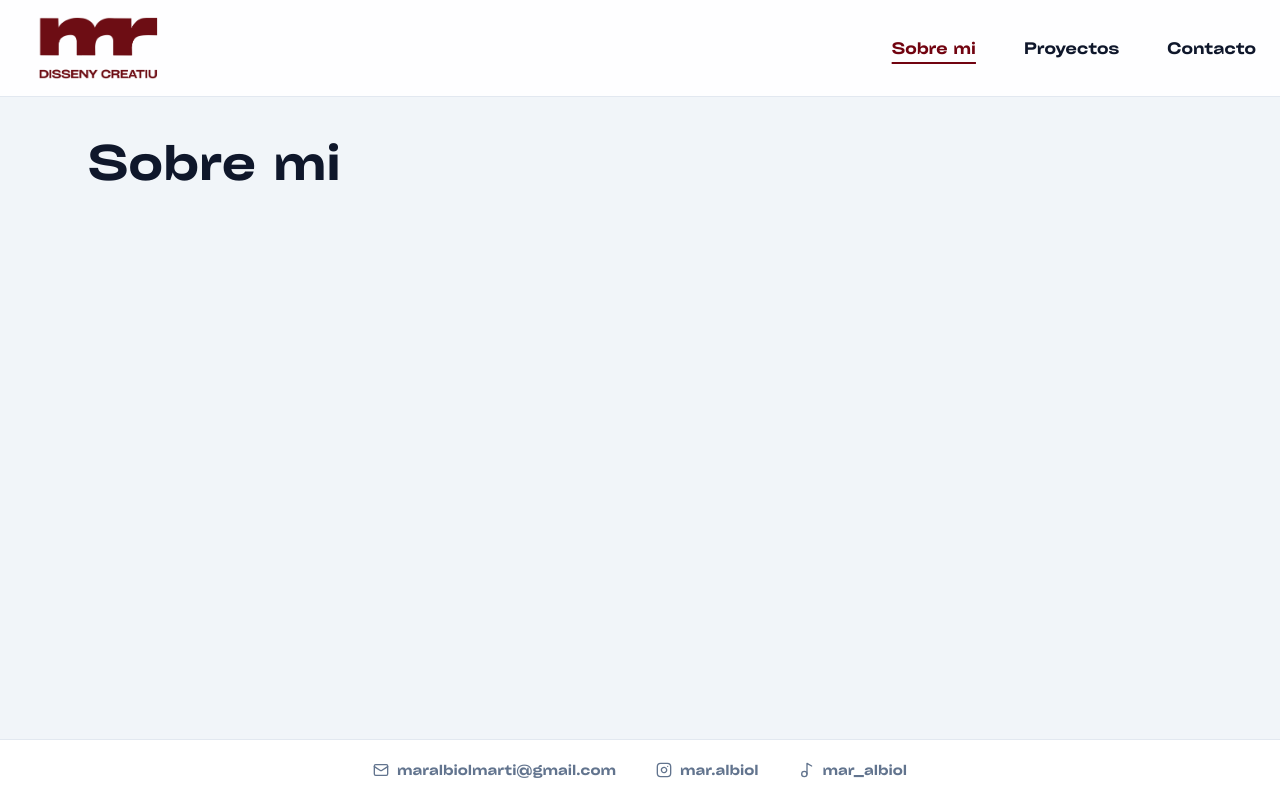
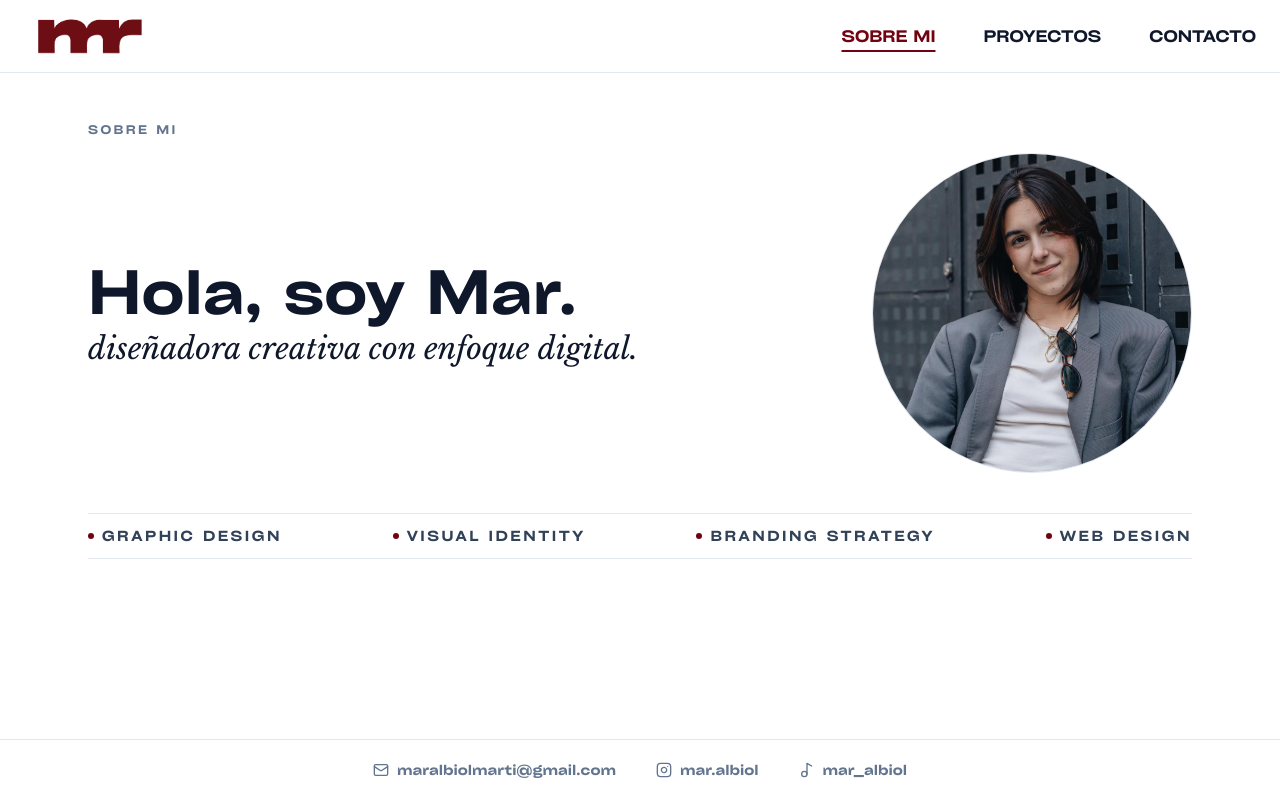
Before and after one commit to maralbiolmarti-svg/Web-Portfolio-Mar-Albiol-, a Vue app: page /#/sobre-mi in a window 1280 px wide. Built offline with nearby package versions, Linux system fonts and the light colour scheme.

Commit message:
Creación primera sección del Sobre mí

```diff
--- a/src/App.vue
+++ b/src/App.vue
@@ -8,13 +8,13 @@ const isActive = (path: string): boolean => route.path === path
 </script>
 
 <template>
-  <div class="min-h-screen bg-slate-100 text-slate-900 flex flex-col">
+  <div class="min-h-screen bg-white text-slate-900 flex flex-col">
     <header class="border-b border-slate-200 bg-white/90 backdrop-blur">
       <div class="w-full px-3 py-4 md:px-4 md:py-3 lg:px-6 lg:py-3 flex items-center justify-between gap-4">
         <RouterLink to="/" aria-label="Ir a inicio">
           <img
-            src="/imagenes/logo-tagline.png"
-            class="h-14 w-auto object-contain md:h-16 lg:h-18"
+            src="/imagenes/logo.png"
+            class="h-8 w-auto object-contain md:h-10 lg:h-12"
             alt="Logo de Mar Albiol"
           >
         </RouterLink>
@@ -29,7 +29,7 @@ const isActive = (path: string): boolean => route.path === path
                   'text-[#710310] underline underline-offset-8 decoration-2': isActive('/sobre-mi')
                 }"
               >
-                Sobre mi
+                SOBRE MI
               </RouterLink>
             </li>
             <li>
@@ -40,7 +40,7 @@ const isActive = (path: string): boolean => route.path === path
                   'text-[#710310] underline underline-offset-8 decoration-2': isActive('/proyectos')
                 }"
               >
-                Proyectos
+                PROYECTOS
               </RouterLink>
             </li>
             <li>
@@ -51,7 +51,7 @@ const isActive = (path: string): boolean => route.path === path
                   'text-[#710310] underline underline-offset-8 decoration-2': isActive('/contacto')
                 }"
               >
-                Contacto
+                CONTACTO
               </RouterLink>
             </li>
           </ul>
@@ -97,3 +97,7 @@ const isActive = (path: string): boolean => route.path === path
     </footer>
   </div>
 </template>
+
+<style>
+
+</style>
--- /dev/null
+++ b/src/data/sobreMi.ts
@@ -0,0 +1,13 @@
+export interface AboutData {
+  sectionLabel: string
+  TitleLines: string[]
+  imageSrc: string
+  focusAreas: string[]
+}
+
+export const introCv: AboutData = {
+  sectionLabel: 'Sobre mi',
+  TitleLines: ['Hola, soy Mar.', 'diseñadora creativa', 'con enfoque digital.'],
+  imageSrc: '/imagenes/mar.portada3.jpeg',
+  focusAreas: ['Graphic Design', 'Visual Identity', 'Branding strategy', 'Web Design'],
+}
--- a/src/pages/home/Home.vue
+++ b/src/pages/home/Home.vue
@@ -1,13 +1,28 @@
 <script setup lang="ts"></script>
 
 <template>
-  <section class="mx-auto w-full max-w-6xl px-6 py-10 md:py-14">
-    <h1 class="text-4xl font-bold tracking-tight md:text-6xl">Portfolio creativo</h1>
+  <section class="mx-auto w-full max-w-6xl px-6 pt-6 pb-1 md:pt-8 md:pb-2 lg:mx-0 lg:max-w-none lg:pt-10 lg:pb-2">
+    <div class="min-h-[66vh] md:min-h-[70vh] lg:min-h-[72vh] flex flex-col justify-end">
+      <div class="flex flex-col items-start gap-5 md:gap-7">
+        <h1 class="leading-[0.88] tracking-tight text-[4rem] font-black sm:text-[5.5rem] md:text-[7.5rem] lg:text-[9rem]">
+          Portfolio
+          <br>
+          Personal
+        </h1>
 
-    <img
-      class="mt-2 h-70 w-full object-cover md:h-115"
-      src="/imagenes/mar.portada3.jpeg"
-      alt="Imagen principal del portfolio"
-    >
+        <p class="baskerville-text whitespace-nowrap text-sm leading-snug text-slate-700 sm:text-[1.35rem] md:text-[2rem] lg:text-[2.5rem]">
+          Disseny creatiu amb perspectiva
+        </p>
+      </div>
+    </div>
   </section>
 </template>
+
+<style scoped>
+@import url('https://fonts.googleapis.com/css2?family=Libre+Baskerville:ital,wght@0,400;0,700;1,400&display=swap');
+
+.baskerville-text {
+  font-family: 'Libre Baskerville', serif;
+  font-style: italic;
+}
+</style>
--- a/src/pages/sobre-mi/SobreMi.vue
+++ b/src/pages/sobre-mi/SobreMi.vue
@@ -1,5 +1,47 @@
+<script setup lang="ts">
+import { introCv } from '@/data/sobreMi'
+</script>
+
 <template>
-  <section class="mx-auto w-full max-w-6xl px-6 py-10 text-slate-900">
-    <h1 class="text-3xl font-bold md:text-5xl">Sobre mi</h1>
+  <section class="mx-auto w-full max-w-6xl px-6 py-8 md:py-12 text-slate-900">
+    <p class="text-xs tracking-[0.2em] uppercase text-slate-500">{{ introCv.sectionLabel }}</p>
+
+    <div class="mt-4 grid items-center gap-10 lg:grid-cols-[1.2fr_0.8fr] lg:gap-14">
+      <div class="order-2 lg:order-1">
+        <h1 class="text-4xl font-black leading-[0.95] sm:text-5xl lg:text-6xl">
+          <span class="block">{{ introCv.TitleLines[0] }}</span>
+          <span class="about-alt-font mt-4 block whitespace-nowrap text-[0.5em] leading-[1.02] font-normal">
+            {{ introCv.TitleLines[1] }} {{ introCv.TitleLines[2] }}
+          </span>
+        </h1>
+      </div>
+
+      <div class="order-1 justify-self-center lg:order-2 lg:justify-self-end">
+        <div class="relative h-64 w-64 overflow-hidden rounded-full border border-slate-200 bg-slate-50 sm:h-72 sm:w-72 lg:h-80 lg:w-80">
+          <img
+            :src="introCv.imageSrc"
+            class="h-full w-full object-cover"
+          >
+        </div>
+      </div>
+    </div>
+
+    <div class="mt-10 overflow-hidden border-y border-slate-200 py-3">
+      <div class="flex w-full flex-wrap items-center justify-center gap-y-3 gap-x-8 text-center text-xs uppercase tracking-[0.18em] text-slate-700 sm:text-sm md:justify-between md:gap-x-12">
+        <span v-for="item in introCv.focusAreas" :key="`ticker-${item}`" class="flex items-center gap-2">
+          <span class="h-1.5 w-1.5 rounded-full bg-[#710310]" />
+          <span>{{ item }}</span>
+        </span>
+      </div>
+    </div>
   </section>
 </template>
+
+<style scoped>
+@import url('https://fonts.googleapis.com/css2?family=Libre+Baskerville:ital,wght@0,400;0,700;1,400&display=swap');
+
+.about-alt-font {
+  font-family: 'Libre Baskerville', serif;
+  font-style: italic;
+}
+</style>
```
Also changed, not shown: public/tipografias/LibreBaskerville-Italic-VariableFont_wght.ttf (added).
